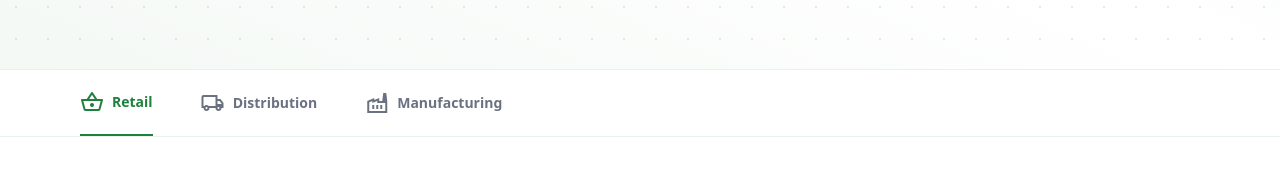
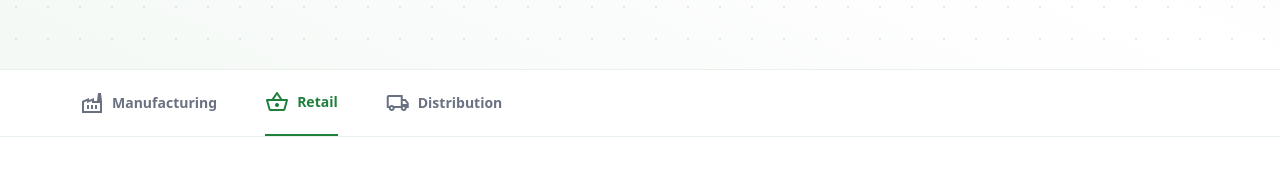
Before and after one commit to pritharai/PujabBulls, a React (Vite) app in the folder PunjabBulls/: page /industries in a window 1280 px wide. Shown: the part 554-740 px from the top of the page. Built offline with nearby package versions, Linux system fonts and the light colour scheme.

Commit message:
Industry Subnav order fixed

```diff
--- a/PunjabBulls/src/components/Industries/IndustrySubnav.jsx
+++ b/PunjabBulls/src/components/Industries/IndustrySubnav.jsx
@@ -1,6 +1,11 @@
 import { useEffect, useState } from "react";
 
 const sections = [
+  {
+    id: "manufacturing",
+    label: "Manufacturing",
+    icon: "factory",
+  },
   {
     id: "retail",
     label: "Retail",
@@ -11,11 +16,7 @@ const sections = [
     label: "Distribution",
     icon: "local_shipping",
   },
-  {
-    id: "manufacturing",
-    label: "Manufacturing",
-    icon: "factory",
-  },
+
 ];
 
 const IndustrySubnav = () => {
```
